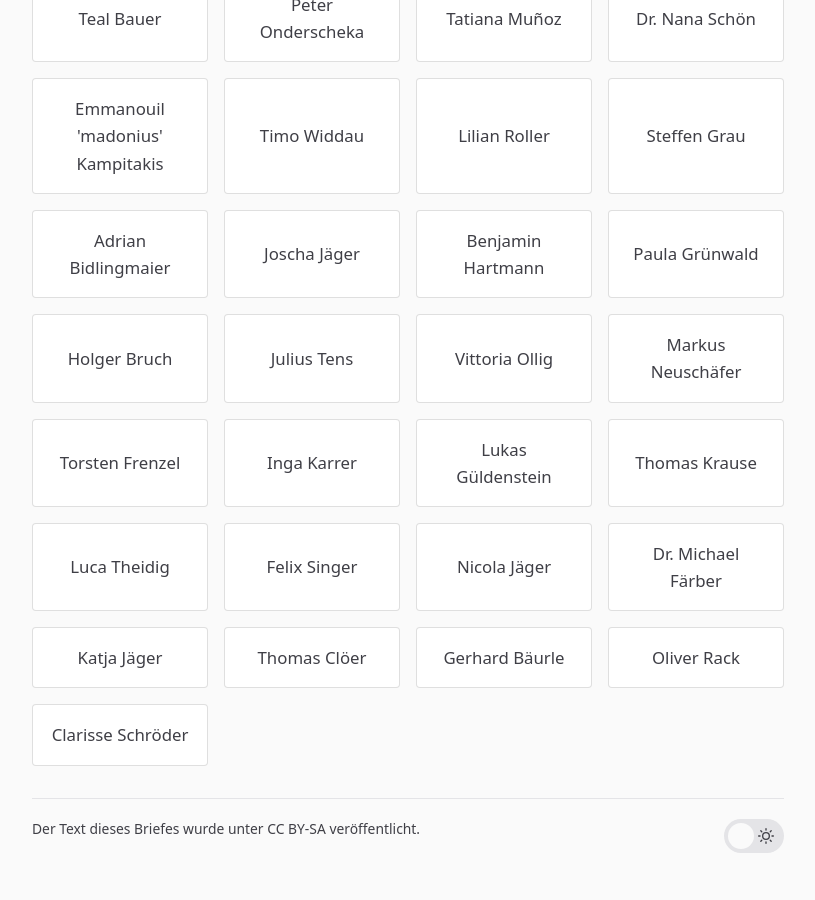
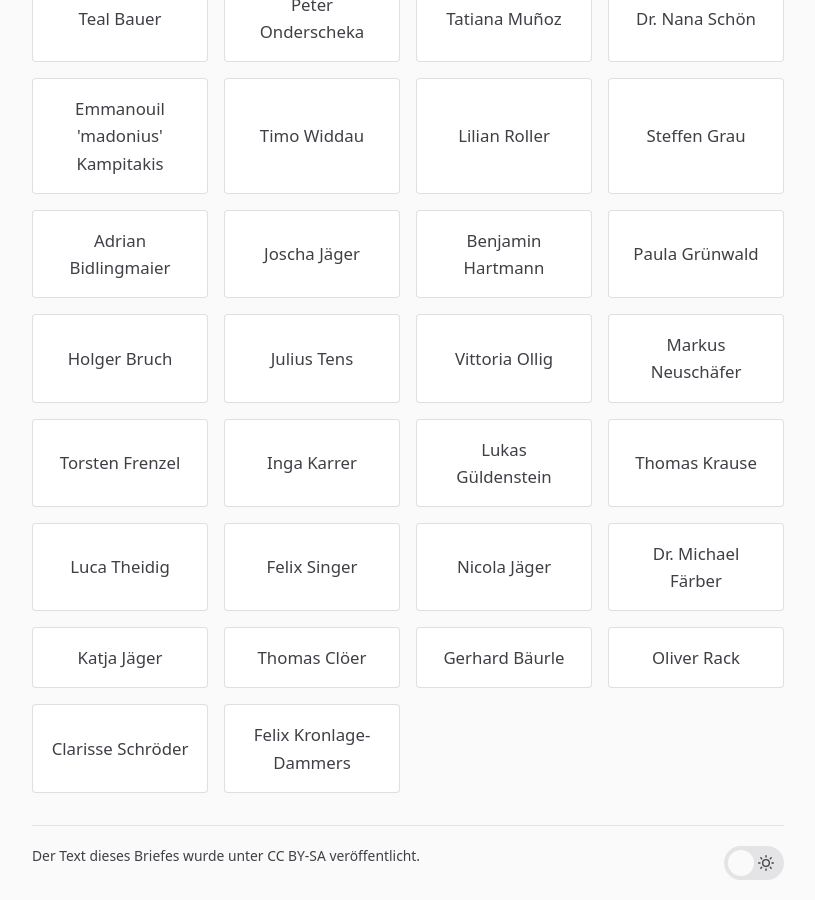
Before and after one commit to itrich/vsh-bleibt, a Jekyll site: the page built from OFFENERBRIEF.md, in a window 1280 px wide and 900 px high, scrolled down 6153 px. Shown: the whole window, without its empty margins (232-1047 px from the left). Built offline with Jekyll 4.4.1, drawn with Linux system fonts in a browser that asks for light colours; before the commit the page ends 7026 px from its top, so only the background shows below that.

Commit message:
add Felix Kronlage-Dammers (myself) as signee

```diff
--- a/_data/signees.yml
+++ b/_data/signees.yml
@@ -55,3 +55,4 @@
 - name: Gerhard Bäurle
 - name: Oliver Rack
 - name: Clarisse Schröder
+- name: Felix Kronlage-Dammers
```
